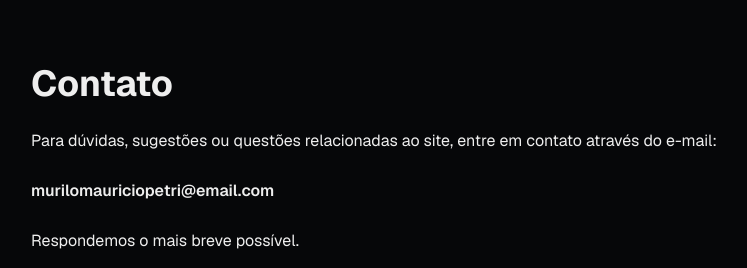
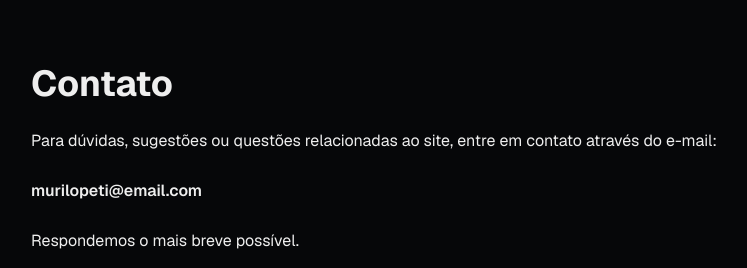
Before and after one commit to MuriloPetri/pokkkkkeer, a Next.js app: page /contato in a window 1280 px wide. Shown: the top 268 px of the page, without its empty margins (185-932 px from the left). Built offline with nearby package versions, Linux system fonts and the light colour scheme.

Commit message:
google aprova pfv com inicio agora tirei agora o email

```diff
--- a/app/contato/page.tsx
+++ b/app/contato/page.tsx
@@ -9,7 +9,7 @@ export default function Contato() {
       </p>
 
       <p className="font-semibold">
-        murilomauriciopetri@email.com
+        murilopeti@email.com
       </p>
 
       <p>
```
